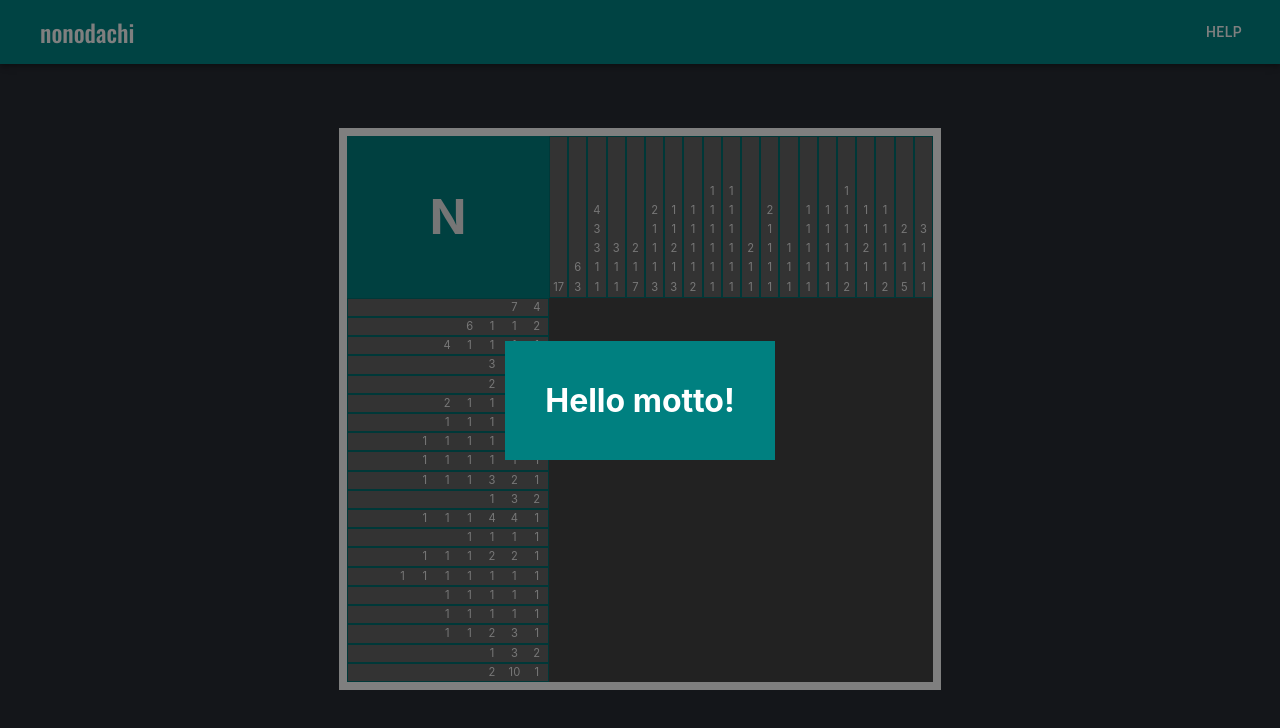
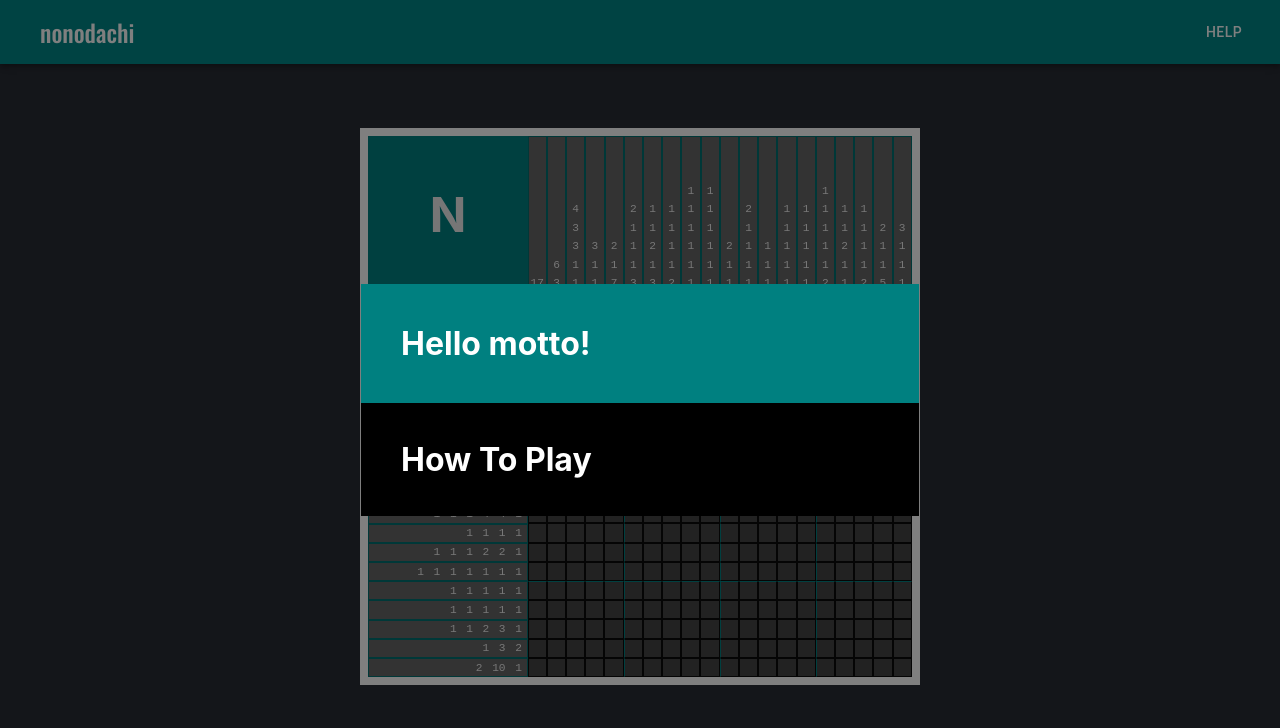
Before and after one commit to FelicianoG/nonogramsdasu, a React (Create React App) app: page / in a window 1280 px wide. Both pictures are taken after a click on the button "HELP". Shown: the top 728 px of the page. Built offline with nearby package versions, Linux system fonts and the light colour scheme.

Commit message:
Woked on the modal

```diff
--- a/public/index.html
+++ b/public/index.html
@@ -16,35 +16,12 @@
       rel="stylesheet"
     />
     <link rel="apple-touch-icon" href="%PUBLIC_URL%/logo192.png" />
-    <!--
-      manifest.json provides metadata used when your web app is installed on a
-      user's mobile device or desktop. See https://developers.google.com/web/fundamentals/web-app-manifest/
-    -->
     <link rel="manifest" href="%PUBLIC_URL%/manifest.json" />
-    <!--
-      Notice the use of %PUBLIC_URL% in the tags above.
-      It will be replaced with the URL of the `public` folder during the build.
-      Only files inside the `public` folder can be referenced from the HTML.
-
-      Unlike "/favicon.ico" or "favicon.ico", "%PUBLIC_URL%/favicon.ico" will
-      work correctly both with client-side routing and a non-root public URL.
-      Learn how to configure a non-root public URL by running `npm run build`.
-    -->
-    <title>React App</title>
+    <title>Nonodachi</title>
   </head>
   <body>
-    <noscript>You need to enable JavaScript to run this app.</noscript>
+    <noscript>Javscript is good, maybe you should try it.</noscript>
     <div id="root"></div>
     <div id="modal"></div>
-    <!--
-      This HTML file is a template.
-      If you open it directly in the browser, you will see an empty page.
-
-      You can add webfonts, meta tags, or analytics to this file.
-      The build step will place the bundled scripts into the <body> tag.
-
-      To begin the development, run `npm start` or `yarn start`.
-      To create a production bundle, use `npm run build` or `yarn build`.
-    -->
   </body>
 </html>
--- a/src/App.css
+++ b/src/App.css
@@ -84,16 +84,16 @@ body {
   font-size: calc(10px + 2vmin);
 }
 .number {
+  font-family: monospace;
   font-size: 0.7rem;
   display: flex;
   justify-content: center;
-  align-items: flex-end;
-  width: 0.8rem;
-  height: 0.8rem;
+  align-items: center;
 }
 
 .row .number {
   margin: 0 0.3rem;
+  height: 100%;
 }
 
 .row .number:first-child {
@@ -105,6 +105,7 @@ body {
 
 .col .number {
   margin: 0.2rem 0;
+  width: 100%;
 }
 
 .grid {
--- a/src/App.js
+++ b/src/App.js
@@ -6,38 +6,14 @@ import { createTheme, ThemeProvider } from "@mui/material/styles";
 import { treasure as test } from "./NonogramTest";
 import { createPortal } from "react-dom";
 import { useState } from "react";
+import HelpModal from "./components/HelpModal";
 
 const theme = createTheme({ palette: { primary: { main: "#088" } } });
 
 function App() {
   const [modal, setModal] = useState(false);
   const portalito = createPortal(
-    <div
-      className="modal"
-      style={{
-        backgroundColor: "rgba(0,0,0,.5)",
-        padding: "20px",
-        color: "white",
-        position: "fixed",
-        top: "0",
-        display: "flex",
-        justifyContent: "center",
-        alignItems: "center",
-        width: "100%",
-        height: "100%",
-      }}
-    >
-      <h1
-        onClick={() => {
-          setModal((prev) => {
-            return !prev;
-          });
-        }}
-        style={{ padding: "40px", backgroundColor: "#008080", color: "white" }}
-      >
-        Hello motto!
-      </h1>
-    </div>,
+    <HelpModal setModal={setModal} />,
     document.getElementById("modal")
   );
   return (
--- /dev/null
+++ b/src/components/HelpModal.jsx
@@ -0,0 +1,55 @@
+import React from "react";
+
+const MODAL_STYLE = {
+  backgroundColor: "rgba(0,0,0,.5)",
+  padding: "20px",
+  color: "white",
+  position: "fixed",
+  top: "0",
+  display: "flex",
+  justifyContent: "center",
+  alignItems: "center",
+  width: "100%",
+  height: "100%",
+};
+const MODAL_TITLE = {
+  padding: "40px",
+  backgroundColor: "#008080",
+  color: "white",
+  width: "100%",
+  margin: 0,
+};
+
+export default function HelpModal({ setModal }) {
+  return (
+    <div className="modal" style={MODAL_STYLE}>
+      <div
+        style={{
+          display: "flex",
+          flexDirection: "column",
+          justifyContent: "center",
+          alignItems: "flex-start",
+          width: "45%",
+          backgroundColor: "black",
+          minWidth: "400px",
+        }}
+      >
+        <h1
+          onClick={() => {
+            setModal((prev) => {
+              return !prev;
+            });
+          }}
+          style={MODAL_TITLE}
+        >
+          Hello motto!
+        </h1>
+        <ul>
+          <div>
+            <h1>How To Play</h1>
+          </div>
+        </ul>
+      </div>
+    </div>
+  );
+}
--- a/src/components/Logic.jsx
+++ b/src/components/Logic.jsx
@@ -13,7 +13,7 @@ export default function Logic({ children, winBoard }) {
     dimension.push([...initialColumns]);
   }
 
-  const [board, setBoard] = useState([]);
+  const [board, setBoard] = useState(dimension);
   console.log(board);
   const win = JSON.stringify(board) === JSON.stringify(winBoard);
 
```
Also changed, not shown: firebase.json (added), 1 other file (tests, documents, lock files or other folders).
